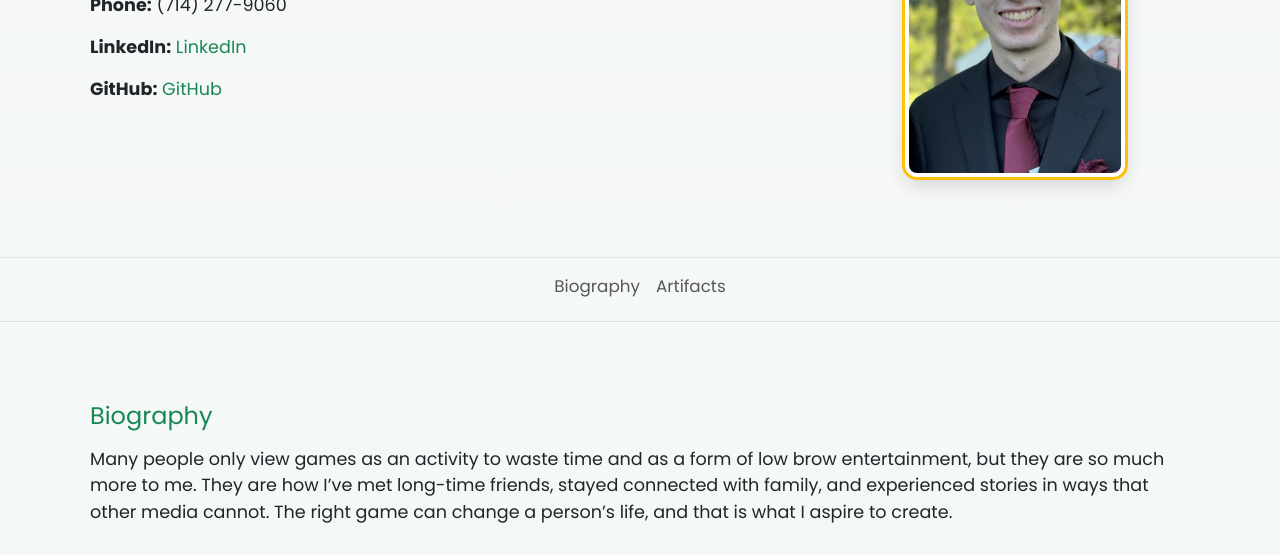
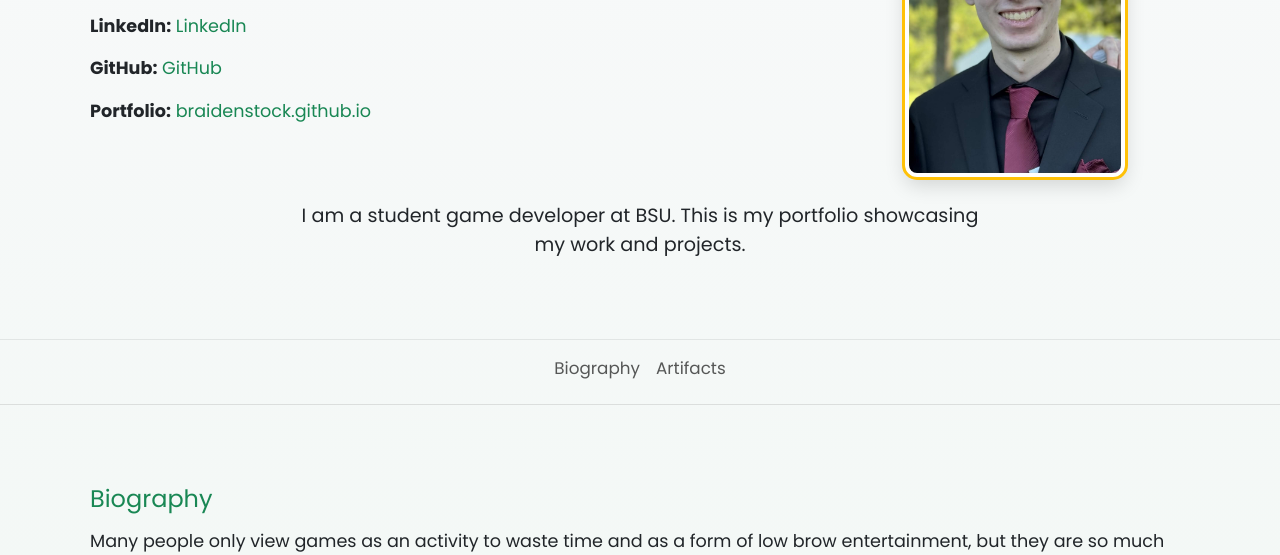
Before and after one commit to BraidenStock/BraidenStock.github.io, a plain HTML site: page index.html in a window 1280 px wide. Shown: the part 245-800 px from the top of the page. Drawn offline with nearby package versions, Linux system fonts and the light colour scheme.

Commit message:
Added brief description at the top

```diff
--- a/index.html
+++ b/index.html
@@ -18,6 +18,8 @@
 <section>
     <div class="container">
         <div class="row align-items-center">
+
+            <!-- Left: Info -->
             <div class="col-md-8 text-center text-md-start">
                 <h1>Braiden Stock</h1>
                 <p><strong>Email:</strong> <a href="mailto:stockbraiden@gmail.com">stockbraiden@gmail.com</a></p>
@@ -28,12 +30,27 @@
                 <p><strong>GitHub:</strong>
                     <a href="https://github.com/BraidenStock">GitHub</a>
                 </p>
+                <p><strong>Portfolio:</strong>
+                    <a href="https://braidenstock.github.io/">braidenstock.github.io</a>
+                </p>
             </div>
 
+            <!-- Right: Image -->
             <div class="col-md-4 text-center">
                 <img src="me.jpg?v=2" class="profile-img" alt="Profile Picture">
             </div>
+
         </div>
+
+        <!-- Centered Description (NEW) -->
+        <div class="row justify-content-center">
+            <div class="col-md-8 text-center intro-text">
+                <p>
+                    I am a student game developer at BSU. This is my portfolio showcasing my work and projects.
+                </p>
+            </div>
+        </div>
+
     </div>
 </section>
 
--- a/styles.css
+++ b/styles.css
@@ -110,3 +110,14 @@ a:hover {
         margin-bottom: 15px;
     }
 }
+
+/* Intro text under header */
+.intro-text {
+    margin-top: 25px;
+}
+
+.intro-text p {
+    font-size: 1.2rem;
+    max-width: 700px;
+    margin: 0 auto;
+}
```
Lines whose indentation alone changed are shown as unchanged.
